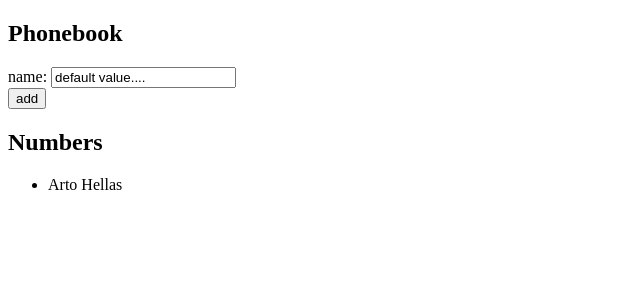
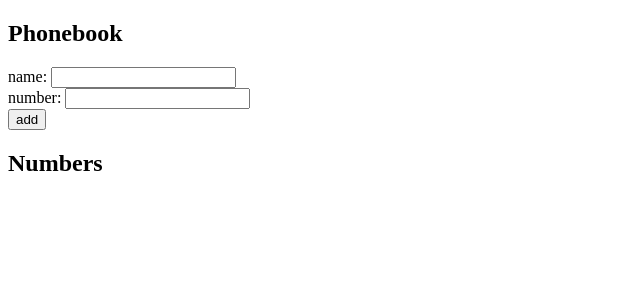
Before and after one commit to pathnames/fullstackopen, a React (Vite) app in the folder part2/phonebook/: page / in a window 1280 px wide. Shown: the top 300 px of the page, without its empty margins (0-640 px from the left). Built offline with nearby package versions, Linux system fonts and the light colour scheme.

Commit message:
Exercise 2.8 solution.

```diff
--- a/part2/phonebook/src/App.jsx
+++ b/part2/phonebook/src/App.jsx
@@ -1,14 +1,15 @@
 import { useState } from 'react'
 
 const App = () => {
-  const [persons, setPersons] = useState([
-    { name: 'Arto Hellas' }
-  ])
-  const [newName, setNewName] = useState('default value....')
-  const addName = (event) => {
+  const [persons, setPersons] = useState([])
+  const [newName, setNewName] = useState('')
+  const [newNumber, setNewNumber] = useState('')
+
+  const addFormData = (event) => {
     event.preventDefault()
     const nameObject = {
       name: newName,
+      number: newNumber,
     }
     if (persons.find(person => person.name === newName)) {
       alert(`${newName} is already added to phonebook`)
@@ -16,16 +17,24 @@
     }
     setPersons(persons.concat(nameObject))
     setNewName('')
+    setNewNumber('')
   }
+
   const handleNameChange = (event) => {
     setNewName(event.target.value)
   }
+  const handleNumberChange = (event) => {
+    setNewNumber(event.target.value)
+  }
+
   return (
     <div>
       <h2>Phonebook</h2>
-      <form onSubmit={addName}>
+      <form onSubmit={addFormData}>
         <div>
           name: <input value={newName} onChange={handleNameChange}/>
+        </div>
+        <div>number: <input value={newNumber} onChange={handleNumberChange}/>
         </div>
         <div>
           <button type="submit">add</button>
@@ -34,7 +43,7 @@
       <h2>Numbers</h2>
       <ul>
        {persons.map(person =>
-        <li key={person.name}>{person.name}</li>
+        <li key={person.name}>{person.name} {person.number}</li>
        )}
       </ul>
     </div>
```
